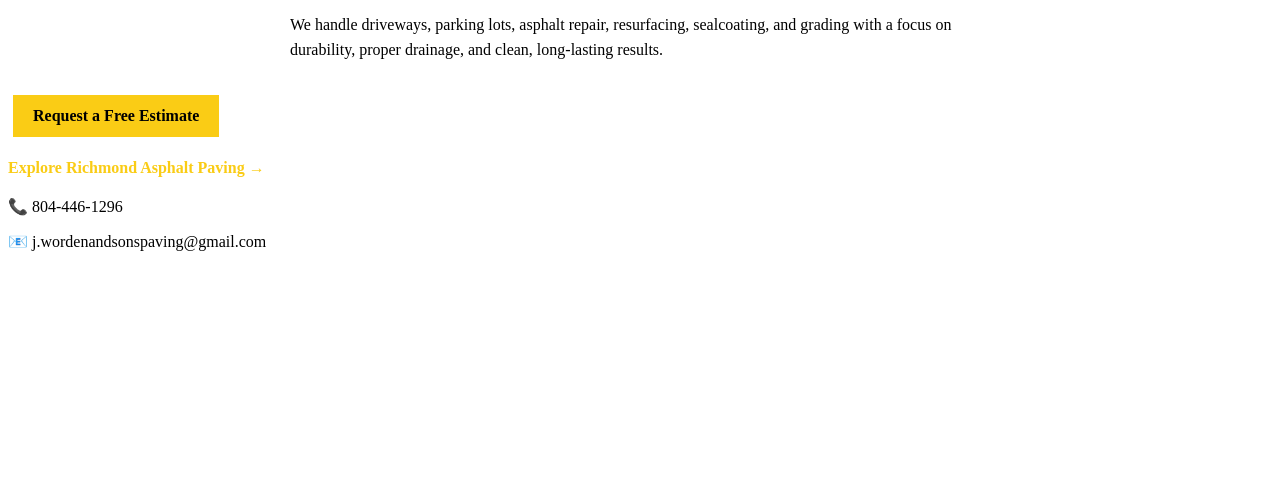
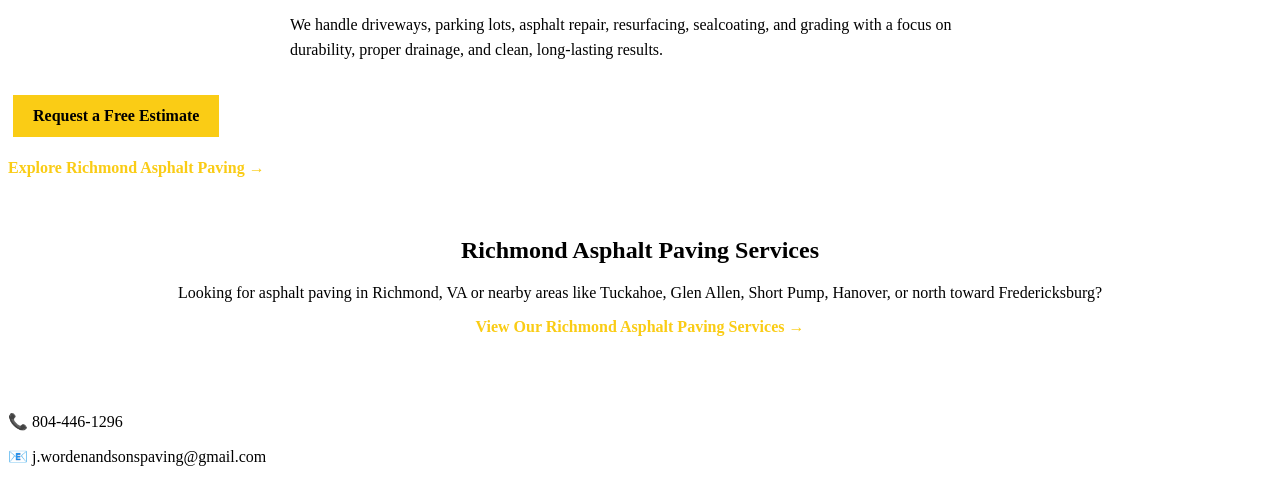
Before and after one commit to genewgeorge76/doooooone, a website: page index.html in a window 1280 px wide. Shown: the part 234-738 px from the top of the page. Drawn offline with Linux system fonts and the light colour scheme.

Commit message:
Update index.html

```diff
--- a/index.html
+++ b/index.html
@@ -44,6 +44,21 @@
        Explore Richmond Asphalt Paving →
     </a>
   </div>
+<section style="padding:40px 20px;text-align:center;">
+  <h2>Richmond Asphalt Paving Services</h2>
+
+  <p>
+    Looking for asphalt paving in Richmond, VA or nearby areas like Tuckahoe,
+    Glen Allen, Short Pump, Hanover, or north toward Fredericksburg?
+  </p>
+
+  <p>
+    <a href="/richmond-va-asphalt-paving.html"
+       style="color:#facc15;font-weight:700;text-decoration:none;">
+       View Our Richmond Asphalt Paving Services →
+    </a>
+  </p>
+</section>
 
   <div style="margin-top:20px;">
     <p>📞 804-446-1296</p>
```
